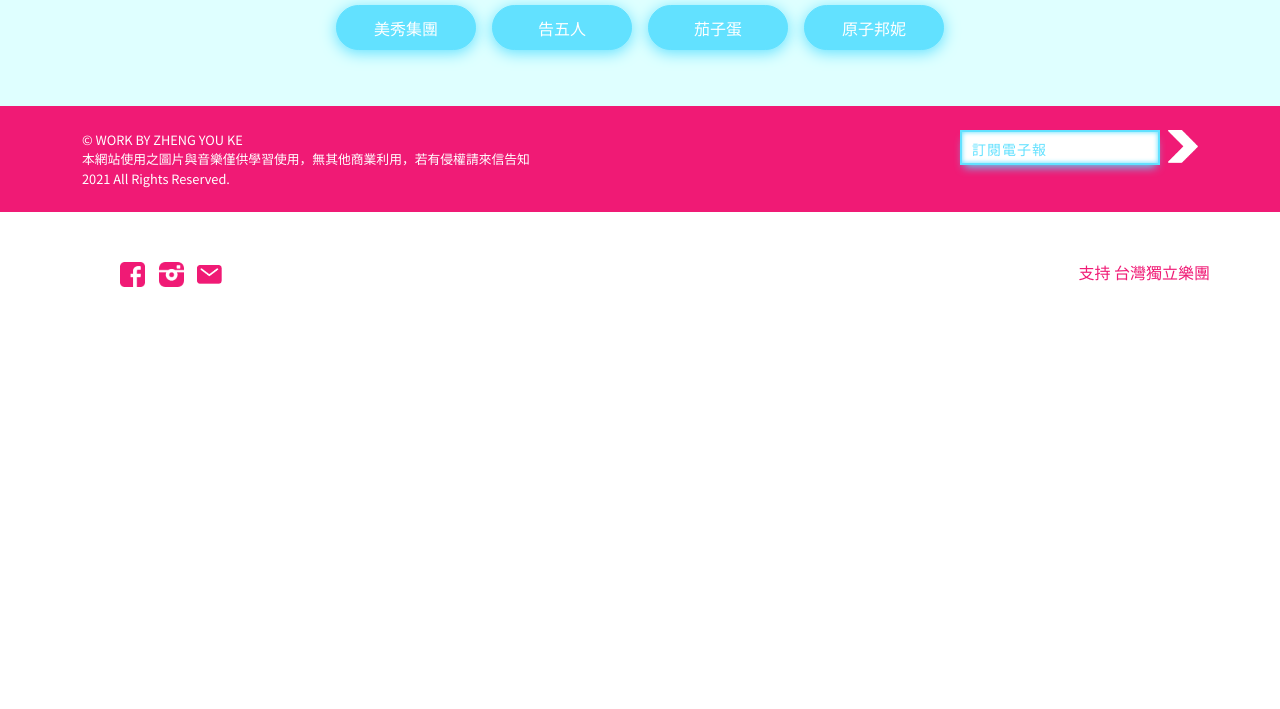
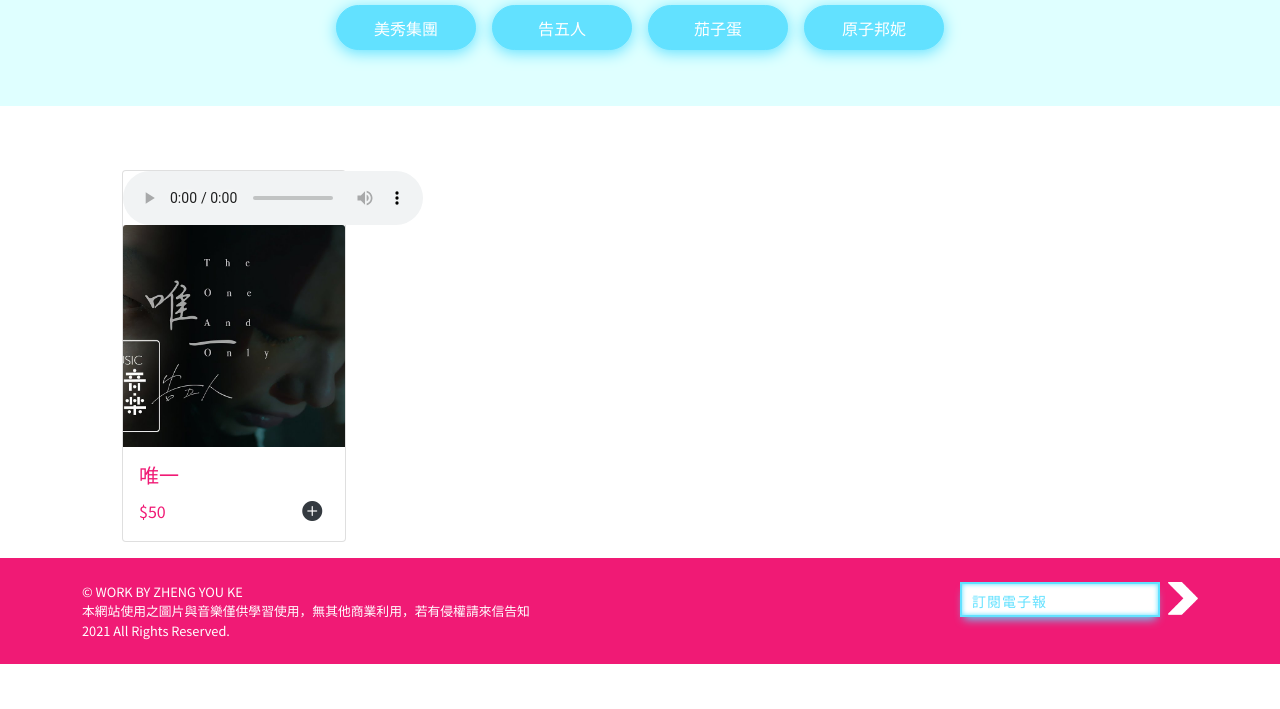
Before and after one commit to avy60263xv/TaiwanIndieBand, a website: page music.html in a window 1280 px wide. Shown: the part 496-1205 px from the top of the page. Before the commit the page ends 831 px from the top, so only its background shows below. Drawn offline with nearby package versions, Linux system fonts and the light colour scheme.

Commit message:
add card style

```diff
--- a/music.html
+++ b/music.html
@@ -8,6 +8,7 @@
     <!-- Bootstrap CSS -->
     <link rel="stylesheet" href="sass/main.css">
     <link rel="stylesheet" href="sass/music.css">
+    <link rel="stylesheet" href="node_modules/bootstrap-icons/font/bootstrap-icons.css">
     <script defer src="songList.js"></script>
     <title>台灣獨立樂團</title>
     <link rel="shortcut icon" href="img/logo.ico"/>
@@ -78,6 +79,25 @@
       </div>
     </section>
 
+    <section class="Music">
+      <div class="container">
+        <div class="row row-cols-1 row-cols-sm-2 row-cols-md-4 m-3 g-5 songs">
+          <div class="col">
+            <div class="card">
+              <audio src="music/原子邦妮/現在你好嗎.mp3" controls></audio>
+              <div>
+                <img src="img/告五人/唯一.jpg" class="card-img-top" alt="...">
+                <div class="playMask"><span><i class="bi bi-play-circle-fill"></i></span></div>
+              </div>
+              <div class="card-body">
+                <h5>唯一</h5>
+                <span>$50 <i class="bi bi-plus-circle-fill"></i></span>
+              </div>
+            </div>
+          </div>
+        </div>
+      </div>
+    </section>
 
 
 
--- a/sass/music.sass
+++ b/sass/music.sass
@@ -56,6 +56,41 @@
             right: 10px
             top: 12.5px
 
+.card
+    width: 14rem
+    .playMask
+        +size(100%, 100%)
+        position: absolute
+        //background: rgba(98, 225, 255, 0.7)
+        top: 0
+        left: 50%
+        transform: translateX(-50%)
+        span
+            position: absolute
+            font-size: 35px
+            display: none
+            top: 50%
+            left: 50%
+            transform: translate(-50%, -50%)
+        &:hover
+            transition: 0.5s
+            background: rgba(98, 225, 255, 0.7)
+            cursor: pointer
+            span
+                display: block
+                transition: 0.5s
+                color: $gray-800
+    .card-body
+        color: $pink
+        i
+            position: relative
+            font-size: 20px
+            left: 70%
+            color: $gray-800
+            transition: 0.3s
+            &:hover
+                color: $blue
+                cursor: pointer
 
 .songBanner
     img
```
Also changed, not shown: sass/music.css, 1 other file.
